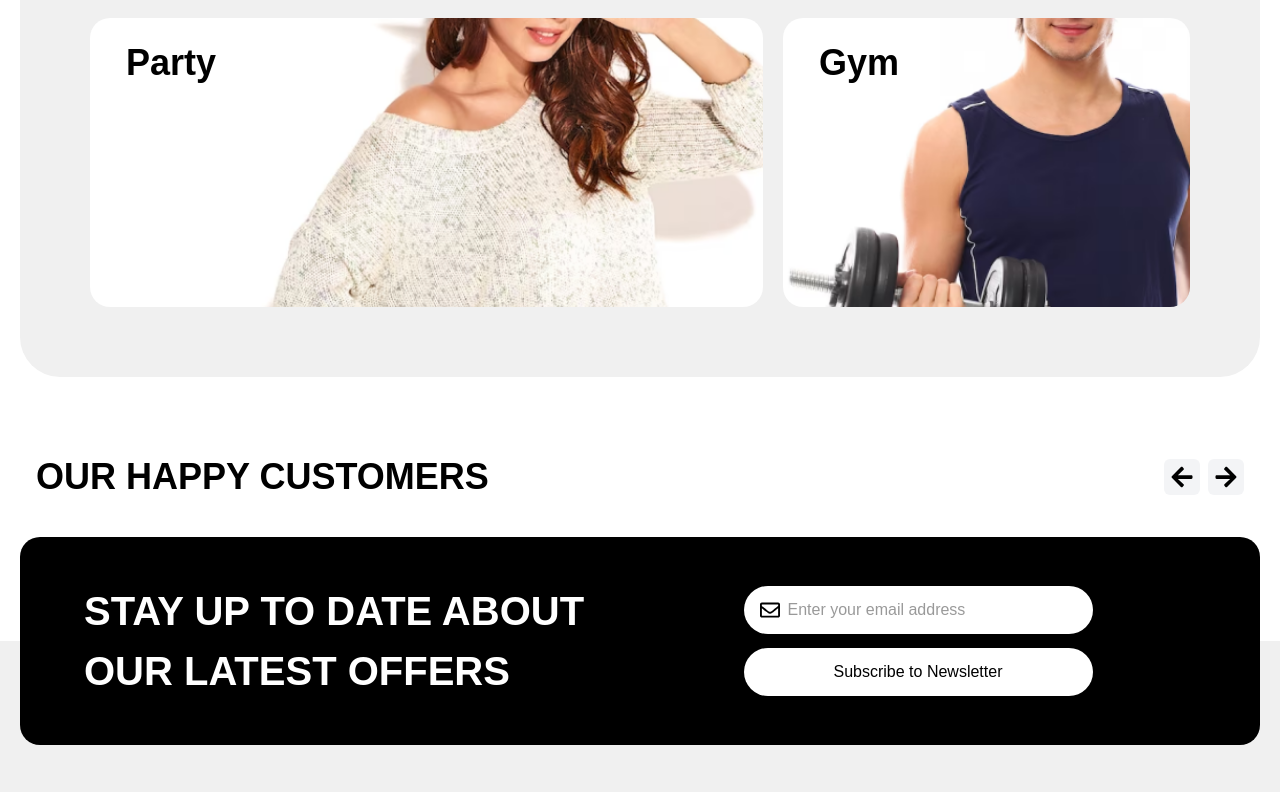
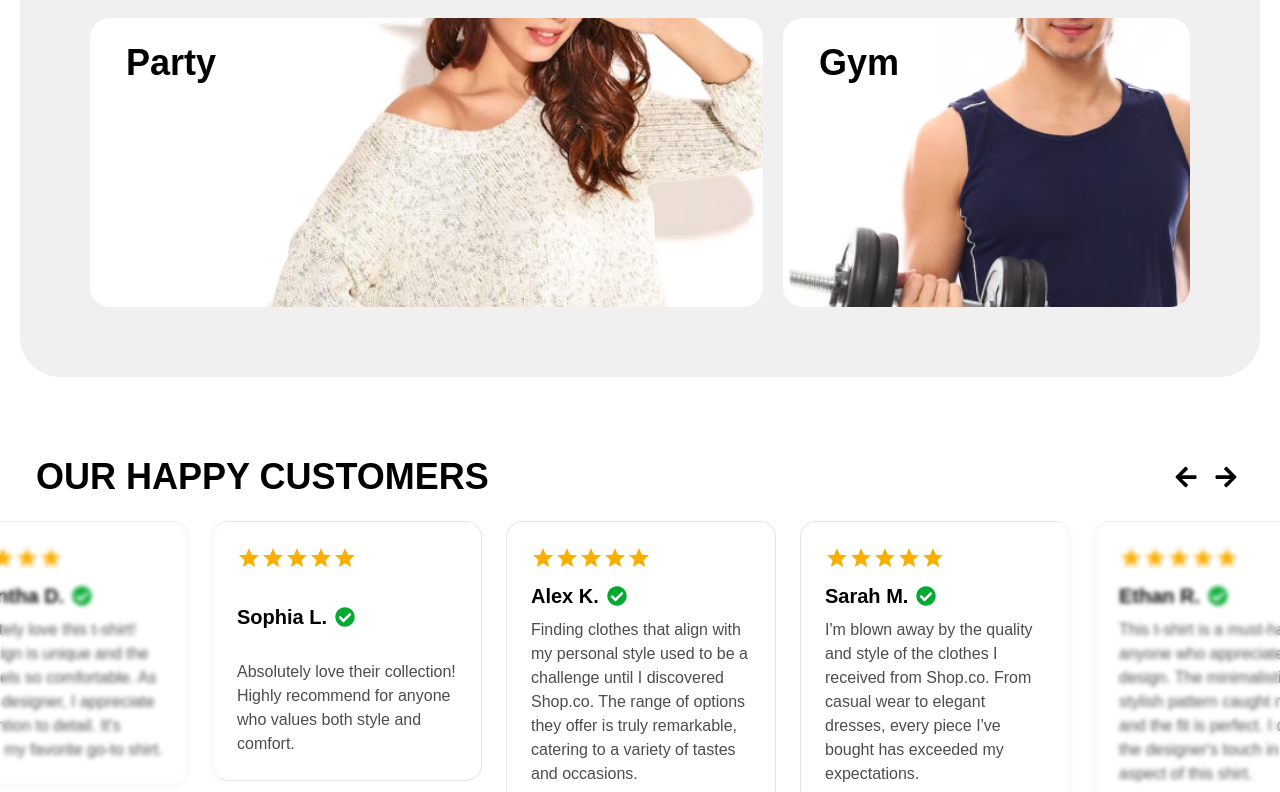
Before and after one commit to MuhammadMuheb/E-commerce-shop, a React (Create React App) app: page /home in a window 1280 px wide. Shown: the part 2008-2800 px from the top of the page. Built offline with nearby package versions, Linux system fonts and the light colour scheme; no server answers.

Commit message:
fix: Enable slider functionality in OurHappyCustomers component with improved navigation and layout adjustments

```diff
--- a/src/components/home/OurHappyCustomers.jsx
+++ b/src/components/home/OurHappyCustomers.jsx
@@ -1,10 +1,10 @@
 import React, { useRef, useEffect, useState } from "react";
 import { FaCheckCircle, FaArrowLeft, FaArrowRight } from "react-icons/fa";
-// import Rating from "@mui/material/Rating";
-// import Slider from "react-slick";
+import Rating from "@mui/material/Rating";
+import Slider from "react-slick";
 
-// import "slick-carousel/slick/slick.css";
-// import "slick-carousel/slick/slick-theme.css";
+import "slick-carousel/slick/slick.css";
+import "slick-carousel/slick/slick-theme.css";
 
 const reviews = [
   {
@@ -53,6 +53,20 @@ function OurHappyCustomers() {
     setMounted(true);
   }, []);
 
+  const settings = {
+    infinite: true,
+    speed: 600,
+    slidesToShow: 3,
+    centerMode: true,
+    centerPadding: "200px",
+    arrows: false,
+    responsive: [
+      { breakpoint: 1280, settings: { slidesToShow: 3, centerPadding: "40px", centerMode: true } },
+      { breakpoint: 1024, settings: { slidesToShow: 2, centerPadding: "20px", centerMode: true } },
+      { breakpoint: 768, settings: { slidesToShow: 1, centerMode: false, centerPadding: "0px" } },
+      { breakpoint: 480, settings: { slidesToShow: 1, centerMode: false, centerPadding: "0px", arrows: false } },
+    ],
+  };
 
   return (
     <section className="relative mb-10">
@@ -62,16 +76,16 @@ function OurHappyCustomers() {
           OUR HAPPY CUSTOMERS
         </h2>
         {mounted && (
-          <div className="hidden sm:flex items-center space-x-2">
+          <div className="flex items-center space-x-1 ml-2">
             <button
               onClick={() => sliderRef.current?.slickPrev()}
-              className="flex items-center justify-center h-9 w-9 text-xl sm:text-2xl rounded-md bg-gray-100 hover:bg-gray-200"
+              className="inline-flex items-center justify-center whitespace-nowrap rounded-md font-medium transition-colors focus-visible:outline-none focus-visible:ring-1 focus-visible:ring-ring disabled:pointer-events-none disabled:opacity-50 hover:bg-accent hover:text-accent-foreground h-9 w-9 text-2xl"
             >
               <FaArrowLeft />
             </button>
             <button
               onClick={() => sliderRef.current?.slickNext()}
-              className="flex items-center justify-center h-9 w-9 text-xl sm:text-2xl rounded-md bg-gray-100 hover:bg-gray-200"
+              className="inline-flex items-center justify-center whitespace-nowrap rounded-md font-medium transition-colors focus-visible:outline-none focus-visible:ring-1 focus-visible:ring-ring disabled:pointer-events-none disabled:opacity-50 hover:bg-accent hover:text-accent-foreground h-9 w-9 text-2xl"
             >
               <FaArrowRight />
             </button>
@@ -79,8 +93,27 @@ function OurHappyCustomers() {
         )}
       </div>
 
+      {/* Slider */}
+      <div className="relative">
+        <Slider ref={sliderRef} {...settings}>
+          {reviews.map((review) => (
+            <div key={review.id} className="px-2 sm:px-3 w-full">
+              <div className="bg-white border border-black/10 rounded-2xl p-5 sm:p-6 flex flex-col justify-between min-h-[260px]">
+                <Rating name="read-only" value={review.rating} readOnly className="text-yellow-400" />
+                <div className="flex items-center mt-3">
+                  <strong className="text-black sm:text-lg md:text-xl mr-2">{review.name}</strong>
+                  <FaCheckCircle className="text-[#01AB31] text-lg sm:text-xl" />
+                </div>
+                <p className="text-sm sm:text-base mt-2 text-black/70">{review.text}</p>
+              </div>
+            </div>
+          ))}
+        </Slider>
 
-
+        {/* Overlays only for desktop */}
+        <div className="hidden lg:block pointer-events-none absolute left-0 top-0 h-full w-[150px] lg:w-[220px] backdrop-blur-[2px] bg-white/5 z-10" />
+        <div className="hidden lg:block pointer-events-none absolute right-0 top-0 h-full w-[150px] lg:w-[220px] backdrop-blur-[2px] bg-white/5 z-10" />
+      </div>
     </section>
   );
 }
```
